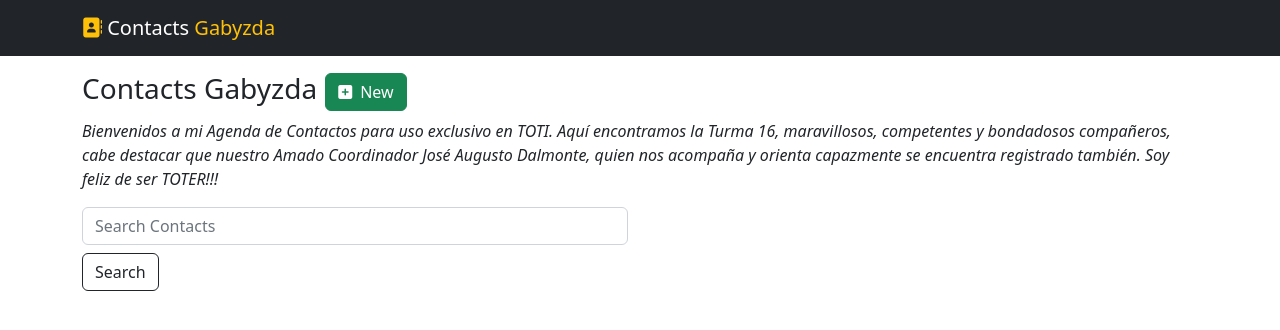
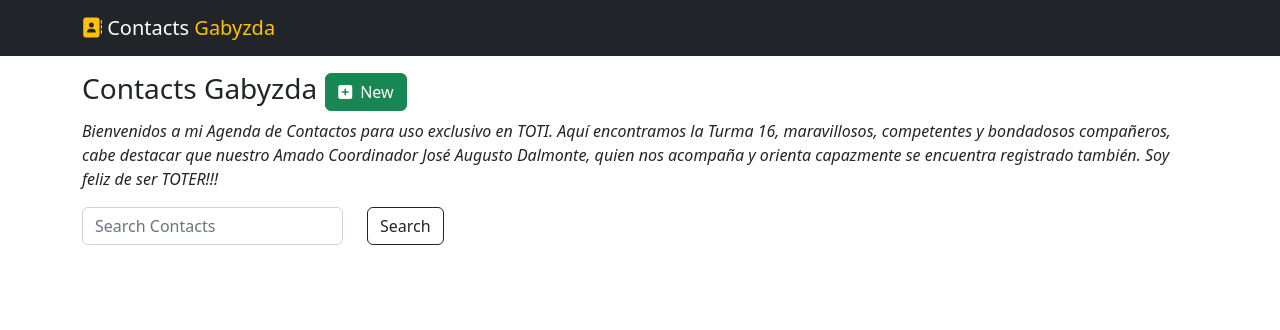
Before and after one commit to Gabyzda/agenda-contatos, a React (Create React App) app: page /contacts/list in a window 1280 px wide. Shown: the top 330 px of the page. Built offline with nearby package versions, Linux system fonts and the light colour scheme.

Commit message:
Cambiar btn "search" para un lado

```diff
--- a/src/components/Contacts/ContactList/ContactList.js
+++ b/src/components/Contacts/ContactList/ContactList.js
@@ -1,5 +1,5 @@
 import React from 'react';
-import {Link} from "react-router-dom";
+import { Link } from "react-router-dom";
 
 const ContactList = () => {
     return (
@@ -10,24 +10,26 @@ const ContactList = () => {
                         <div className="row">
                             <div className='col'>
                                 <p className='h3'>Contacts Gabyzda
-                                <Link to={'/contacts/add'} className='btn btn-success ms-2'><i className='fa fa-square-plus me-2'/>New</Link>
+                                    <Link to={'/contacts/add'} className='btn btn-success ms-2'><i className='fa fa-square-plus me-2' />New</Link>
                                 </p>
                                 <p className='fst-italic'>Bienvenidos a mi Agenda de Contactos para uso exclusivo en TOTI. Aquí encontramos la Turma 16, maravillosos, competentes y bondadosos compañeros, cabe destacar que nuestro Amado Coordinador José Augusto Dalmonte, quien nos acompaña y orienta capazmente se encuentra registrado también. Soy feliz de ser TOTER!!!</p>
                             </div>
                         </div>
                         <div className='row'>
                             <div className='col-md-6'>
-                                <form>
-                                    <div className='mb-2'>
-                                        <input type='text' className="form-control" placeholder="Search Contacts"/>
+                                <form className='row'>
+                                    <div className='col'>
+                                        <div className='mb-2'>
+                                            <input type='text' className="form-control" placeholder="Search Contacts" />
+                                        </div>
                                     </div>
-                                    <div className='mb-2'>
-                                        <input type='submit' className="btn btn-outline-dark" value="Search"/>
+                                    <div className='col'>
+                                        <div className='mb-2'>
+                                            <input type='submit' className="btn btn-outline-dark" value="Search" />
+                                        </div>
                                     </div>
                                 </form>
-
                             </div>
-
                         </div>
                     </div>
                 </div>
```
